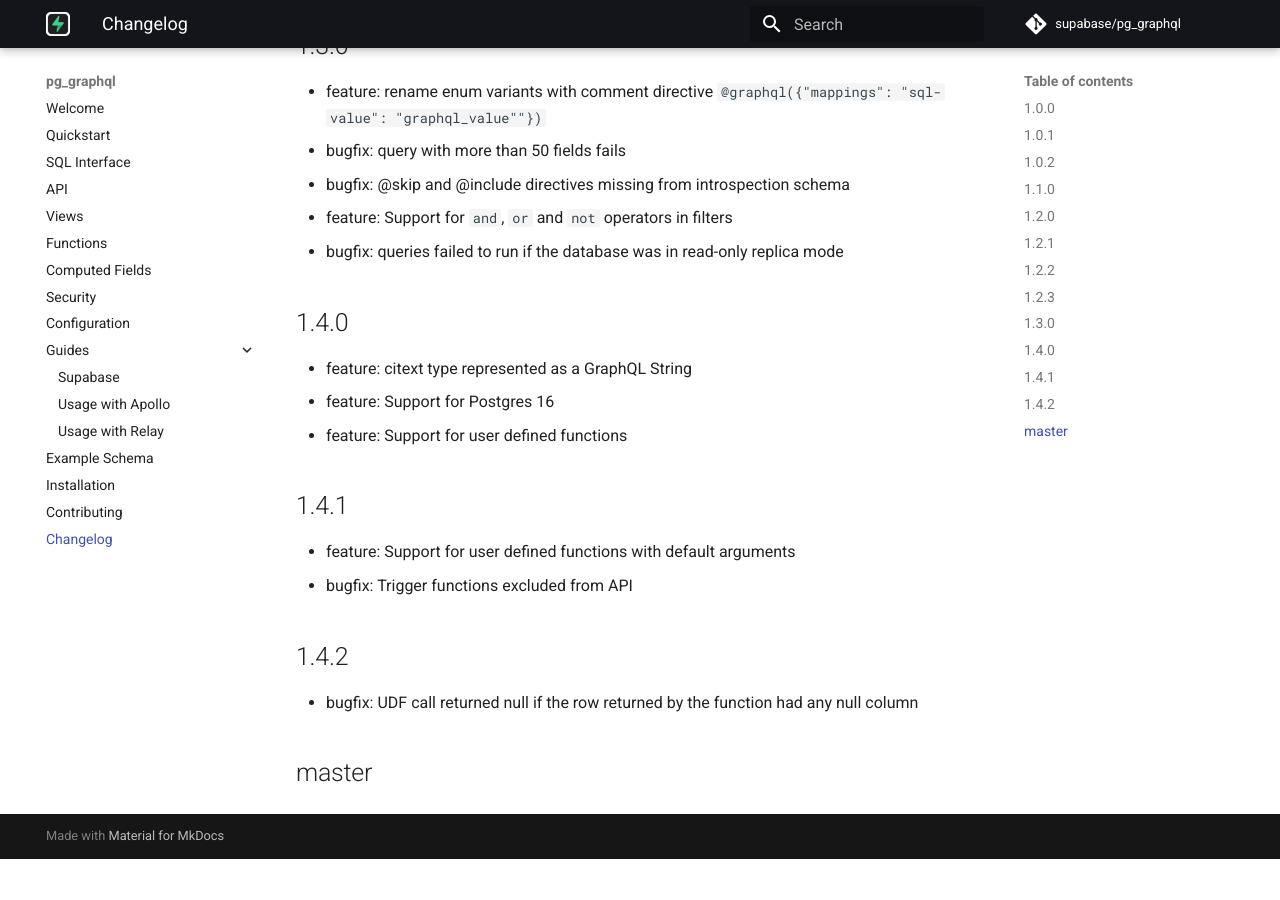
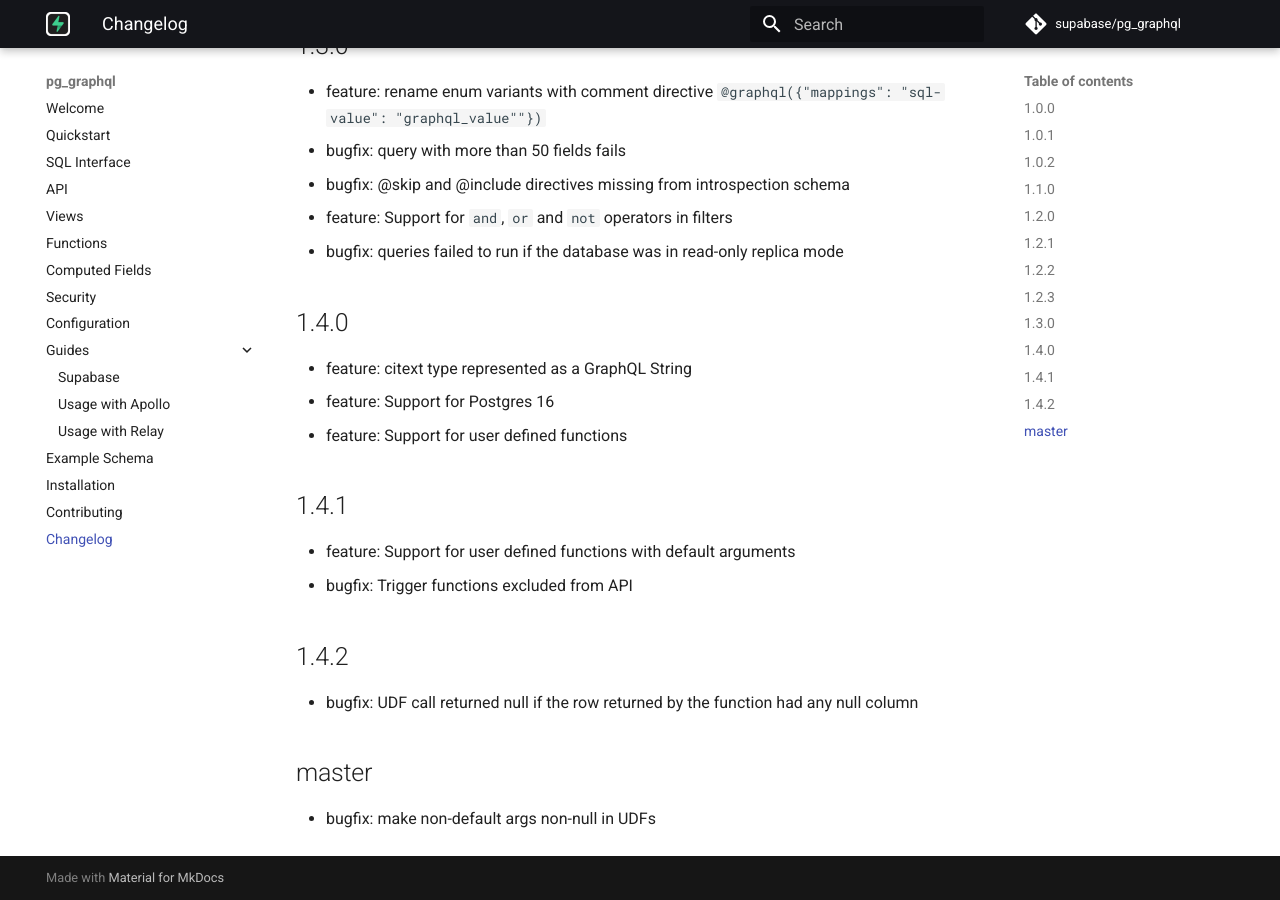
Before and after one commit to supabase/pg_graphql, an MkDocs documentation site: the page built from docs/changelog.md, in a window 1280 px wide and 900 px high, scrolled down 1521 px. Built offline with MkDocs 1.6.1 and Material for MkDocs 9.7.7, drawn with Linux system fonts in a browser that asks for light colours; comment, search, counter and statistics services are not loaded; before the commit the page ends 2380 px from its top, so only the background shows below that.

Commit message:
add fix to changelog

```diff
--- a/docs/changelog.md
+++ b/docs/changelog.md
@@ -55,3 +55,4 @@
 - bugfix: UDF call returned null if the row returned by the function had any null column
 
 ## master
+- bugfix: make non-default args non-null in UDFs
```
